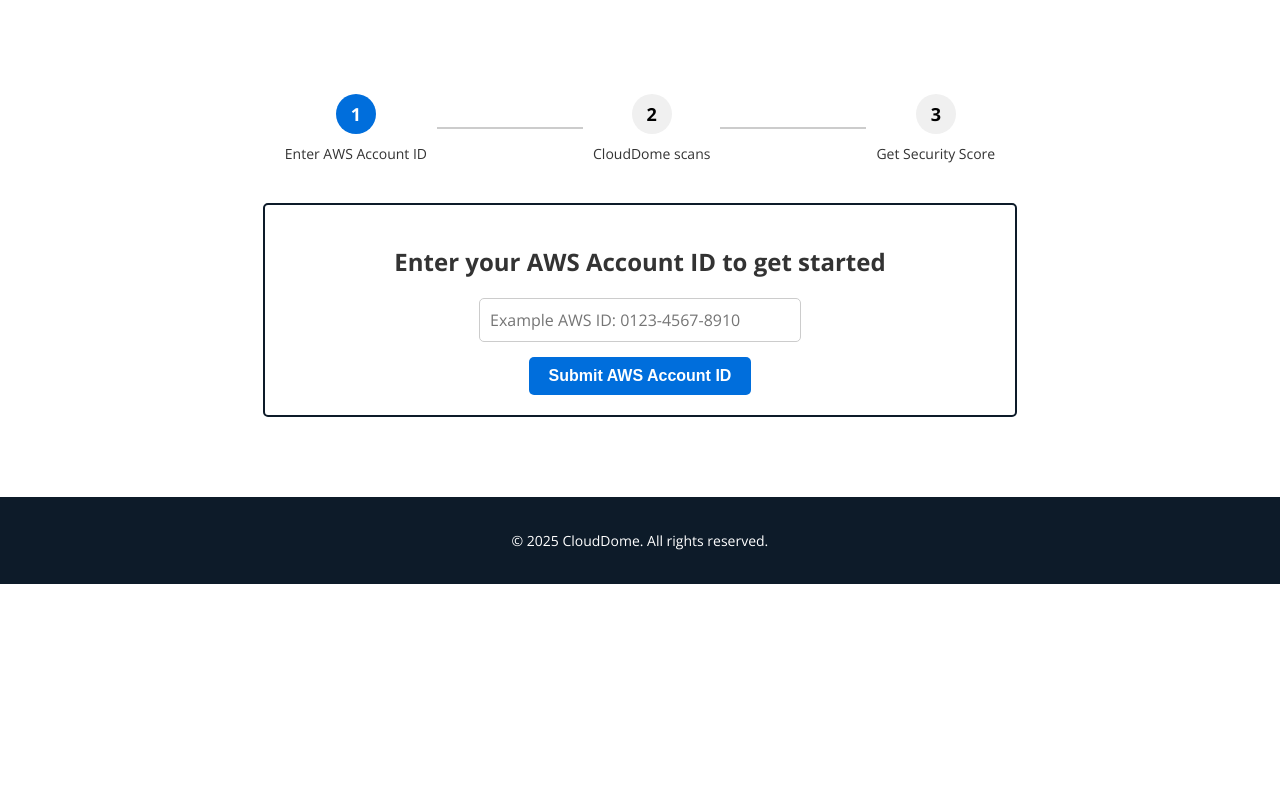
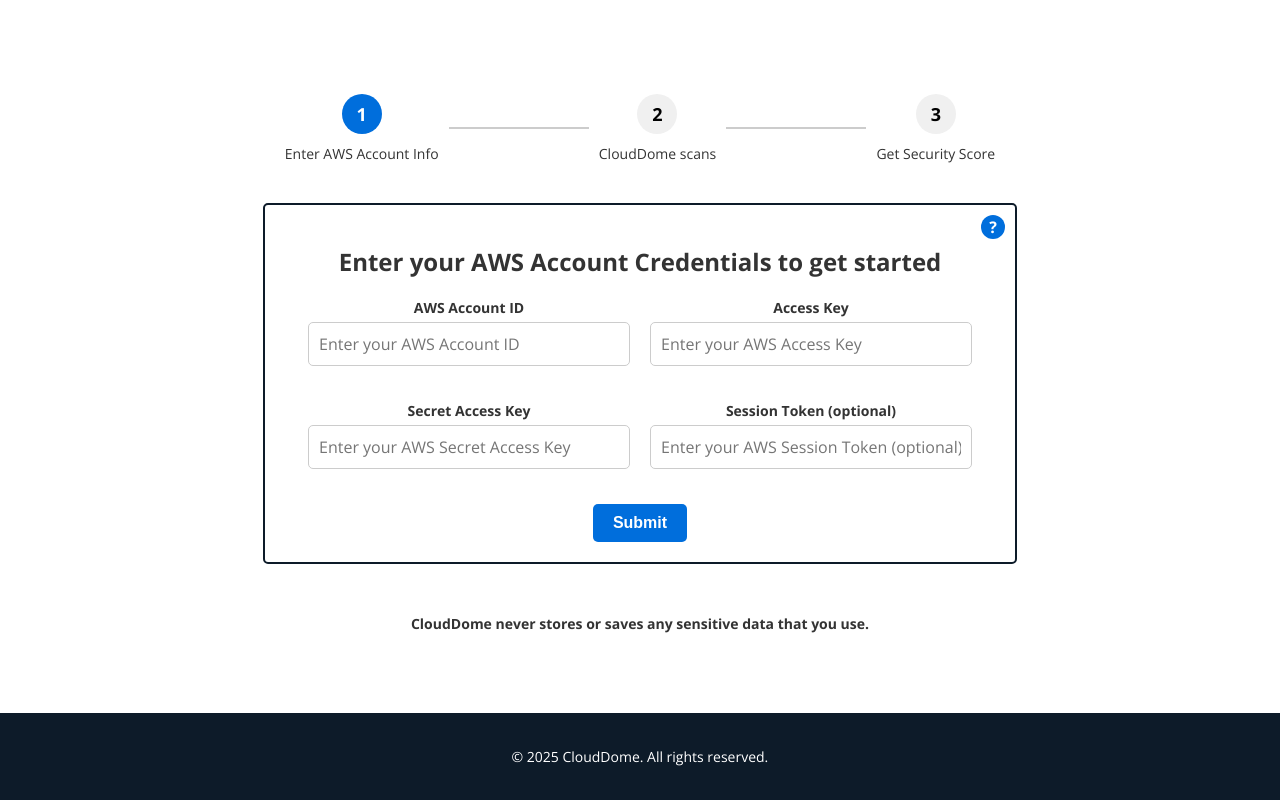
Before and after one commit to eitantuchin/COMS_459_Final_Project, a Vue app in the folder frontend/cloud-dome-app/: page / in a window 1280 px wide. Shown: the part 993-1793 px from the top of the page. Before the commit the page ends 1577 px from the top, so only its background shows below. Built offline with nearby package versions, Linux system fonts and the light colour scheme.

Commit message:
Finished most of the UI needed for the main page and now will work on making logo + checking security measures

```diff
--- a/frontend/cloud-dome-app/src/App.vue
+++ b/frontend/cloud-dome-app/src/App.vue
@@ -1,16 +1,13 @@
 <template>
-  <MainPage />
+  <div id="app">
+    <router-view></router-view>
+  </div>
 </template>
 
 <script>
-import MainPage from './components/main_page/main_page.vue'
-
 export default {
   name: 'App',
-  components: {
-    MainPage
-  }
-}
+};
 </script>
 
 <style>
--- a/frontend/cloud-dome-app/src/components/main_page/main_page.css
+++ b/frontend/cloud-dome-app/src/components/main_page/main_page.css
@@ -126,6 +126,8 @@ body {
   margin: 0;
   font-size: 14px;
   color: #006EDC;
+  transition: background-color 0.3s ease;
+
 }
 
 .resources-dropdown-menu a:hover {
@@ -250,16 +252,22 @@ body {
   margin-bottom: 10px;
 }
 
-.step-number.active {
-  background-color: #006EDC;
-  color: white;
-}
 
 .step-connector {
   flex-grow: 1;
   height: 2px;
   background-color: #ccc;
   margin: 0 10px;
+}
+
+/* Update Process Steps Styles */
+.step-connector.active {
+  background-color: #006EDC; /* Blue when active */
+}
+
+.step-number.active {
+  background-color: #006EDC;
+  color: white;
 }
 
 .step-label {
@@ -275,6 +283,8 @@ body {
     border: 2px solid #0d1b29; /* Add a solid black outline */
     padding: 20px; /* Add padding inside the box for spacing */
     border-radius: 5px; /* Optional: slight rounding for a softer look */
+    position: relative;
+    overflow: visible; /* Ensure the tooltip isn’t clipped */
   }
 
   .aws-account-title {
@@ -329,3 +339,149 @@ body {
     margin-top: 2px;
     font-family: 'Open Sans', sans-serif;
   }
+
+  /* Style for the 2x2 grid of input fields */
+.aws-input-grid {
+  display: grid;
+  grid-template-columns: 1fr 1fr; /* Two equal columns */
+  gap: 20px; /* Space between grid items */
+  margin-bottom: 20px; /* Space between the grid and the error message/button */
+}
+
+/* Style for each input group (label + input) */
+.input-group {
+  display: flex;
+  flex-direction: column;
+}
+
+/* Style for the labels */
+.input-group label {
+  font-size: 14px;
+  font-weight: bold;
+  color: #333;
+  margin-bottom: 5px;
+  font-family: 'Open Sans', sans-serif;
+}
+
+.privacy-message {
+  font-size: 14px;
+  color: #333; /* Darker color for more emphasis */
+  font-weight: bold; /* Make it bold */
+  text-align: center;
+  margin: 10px 0 40px 0;
+  font-family: 'Open Sans', sans-serif;
+  width: 60%;
+  margin-left: auto;
+  margin-right: auto;
+}
+
+.help-icon {
+  position: absolute;
+  top: 10px;
+  right: 10px;
+  width: 24px;
+  height: 24px;
+  display: flex;
+  align-items: center;
+  justify-content: center;
+  cursor: pointer;
+}
+
+/* Style for the question mark and its circle */
+.question-mark {
+  display: flex;
+  align-items: center;
+  justify-content: center;
+  width: 24px;
+  height: 24px;
+  background-color: #006EDC;
+  color: white;
+  font-size: 16px;
+  font-weight: bold;
+  border-radius: 50%;
+  transition: background-color 0.3s ease;
+}
+
+.question-mark:hover {
+  background-color: #005BB5;
+}
+
+/* Style for the tooltip */
+.tooltip {
+  position: absolute;
+  top: 30px;
+  right: 0;
+  background-color: #333;
+  color: white;
+  padding: 10px;
+  border-radius: 5px;
+  width: 500px; /* Increased width to make it less tall */
+  z-index: 10;
+  font-family: 'Open Sans', sans-serif;
+  font-size: 14px;
+  line-height: 1.5;
+  visibility: hidden;
+  opacity: 0;
+  transition: opacity 0.3s ease, visibility 0.3s ease;
+}
+
+/* Show the tooltip on hover of the help icon */
+.help-icon:hover .tooltip {
+  visibility: visible;
+  opacity: 1;
+}
+
+/* Style for the tooltip's heading */
+.tooltip h3 {
+  font-size: 16px;
+  margin-bottom: 10px;
+  font-weight: bold;
+}
+
+/* Style for the tooltip's paragraphs */
+.tooltip p {
+  margin-bottom: 10px;
+}
+
+/* Style for code snippets in the tooltip */
+.tooltip code {
+  background-color: #555;
+  padding: 2px 4px;
+  border-radius: 3px;
+  font-family: monospace;
+}
+
+/* Responsive adjustment for the tooltip */
+@media (max-width: 600px) {
+  .tooltip {
+    width: 250px; /* Adjusted width for smaller screens */
+    right: -115px; /* Center the tooltip on smaller screens */
+  }
+}
+
+.progress-section {
+  width: 60%; /* Match other sections */
+  margin-bottom: 20px;
+  text-align: center;
+}
+
+.progress-message {
+  font-size: 16px;
+  font-weight: bold;
+  color: #333;
+  margin-bottom: 10px;
+}
+
+.progress-bar {
+  width: 100%;
+  height: 20px;
+  background-color: #f0f0f0;
+  border-radius: 10px;
+  overflow: hidden;
+}
+
+.progress-fill {
+  height: 100%;
+  background-color: #006EDC; /* Brand blue */
+  transition: width 0.5s ease-in-out; /* Smooth transition for width */
+}
--- a/frontend/cloud-dome-app/src/components/main_page/main_page.js
+++ b/frontend/cloud-dome-app/src/components/main_page/main_page.js
@@ -1,21 +1,26 @@
+/* eslint-disable */
 export default {
-    name: 'MainPage',
     data() {
       return {
         isDropdownOpen: false,
-        timeoutId: null,
+        awsAccountId: '',
+        awsAccessKey: '',
+        awsSecretKey: '',
+        awsSessionToken: '',
         awsIdError: '',
-      }
+        showProgress: false, // Controls visibility of progress bar
+        progressWidth: 0, // Percentage width of the progress bar
+        progressMessage: '', // Message above the progress bar
+        isScanning: false, // Tracks step 2 progress
+        isDone: false, // Tracks step 3 progress
+      };
     },
     methods: {
       showDropdown() {
-        clearTimeout(this.timeoutId)
-        this.isDropdownOpen = true
+        this.isDropdownOpen = true;
       },
       hideDropdown() {
-        this.timeoutId = setTimeout(() => {
-          this.isDropdownOpen = false
-        }, 200)
+        this.isDropdownOpen = false;
       },
       scrollToAwsInput() {
         const awsInput = document.getElementById('aws-account-input');
@@ -23,25 +28,31 @@ export default {
           awsInput.scrollIntoView({ behavior: 'smooth', block: 'center' });
         }
       },
-      // Updated method to validate AWS Account ID
-    async validateAwsId() {
-        // Regular expression for ####-####-#### format (where # is a digit)
-        const awsIdPattern = /^\d{4}-\d{4}-\d{4}$/;
+      async validateAwsId() {
+        const awsIdPattern = /^\d{12}$/;
 
-        // First, check the format
         if (!awsIdPattern.test(this.awsAccountId)) {
           this.awsIdError = 'Invalid AWS ID. Try again please.';
-          return; // Exit early if the format is invalid
+          return;
         }
 
-        // If the format is valid, call the backend to check if the AWS Account ID exists
+        if (!this.awsAccessKey || !this.awsSecretKey) {
+          this.awsIdError = 'Access Key ID and Secret Access Key are required.';
+          return;
+        }
+
         try {
-          const response = await fetch('http://localhost:3000/api/check-aws-id', {
+          const response = await fetch('http://localhost:3000/api/check-aws-info', {
             method: 'POST',
             headers: {
               'Content-Type': 'application/json',
             },
-            body: JSON.stringify({ awsAccountId: this.awsAccountId }),
+            body: JSON.stringify({
+              awsAccountId: this.awsAccountId,
+              awsAccessKey: this.awsAccessKey,
+              awsSecretKey: this.awsSecretKey,
+              awsSessionToken: this.awsSessionToken || undefined,
+            }),
           });
 
           const data = await response.json();
@@ -50,20 +61,48 @@ export default {
             throw new Error(data.error || 'Failed to check AWS Account ID');
           }
 
-          // Check the response from the backend
           if (!data.exists) {
             this.awsIdError = 'AWS Account ID not found.';
           } else {
-            // initiate all processes here
-            this.awsIdError = ''; // Clear the error if the ID exists
+            this.awsIdError = '';
+            this.startProgress(); // Start progress bar on successful validation
           }
         } catch (error) {
           console.error('Error checking AWS Account ID:', error);
           this.awsIdError = 'Error checking AWS Account ID. Please try again.';
         }
       },
-    }
-}
+      startProgress() {
+        this.showProgress = true;
+        this.isScanning = true; // Activate step 2
+        const messages = [
+          'Scanning AWS services...',
+          'Checking security measures...',
+          'Extracting data...',
+          'Creating charts...',
+          'Calculating Security Score...',
+        ];
+        let step = 0;
+        this.progressWidth = 0;
+
+        const interval = setInterval(() => {
+          this.progressWidth += 20; // Increase by 20% every 2 seconds
+          this.progressMessage = messages[step];
+          step++;
+
+          if (step >= messages.length) {
+            clearInterval(interval);
+            this.isScanning = false;
+            this.isDone = true; // Activate step 3
+            setTimeout(() => {
+              this.showProgress = false;
+              this.$router.push('/results');
+            }, 500); // Wait 0.5 seconds after completion
+          }
+        }, 2000); // Update every 2 seconds
+      },
+    },
+  };
 
 document.addEventListener('DOMContentLoaded', () => {
     const logo = document.querySelector('.logo');
--- a/frontend/cloud-dome-app/src/components/main_page/main_page.vue
+++ b/frontend/cloud-dome-app/src/components/main_page/main_page.vue
@@ -34,42 +34,105 @@
 	  </header>
 	  <main class="main-content">
 		<section class="clouddome-impact">
-		  <p>Many people have trouble securing of all the AWS resources they used properly. Why? AWS is a large user interface with many different features and options for every service, making it difficult and time-consuming to ensure all services comply with industry-level security standards. The <b>CloudDome Security Score (CDSS)</b> will help you optimize your security protocol, pointing out areas weakly secured and giving you a clear guide on how to improve your score. <br><br><b>CloudDome's assessment can increase your security score by 50%.</b></p>
+			<p>
+				Many people have trouble securing of all the AWS resources they used properly.
+				Why? AWS is a large user interface with many different features and options
+				for every service, making it difficult and time-consuming to ensure all
+				services comply with industry-level security standards. The <b>CloudDome
+				Security Score (CDSS)</b> will help you optimize your security protocol,
+				pointing out areas weakly secured and giving you a clear guide on
+				how to improve your score.
+				<br>
+				<br>
+				<b>CloudDome's assessment can increase your security score by 50%.</b>
+			</p>
 		</section>
 		<!-- Process steps section -->
 		<section class="process-steps-section">
 			<div class="process-steps">
 			<div class="step">
 				<div class="step-number active">1</div>
-			  <div class="step-label">Enter AWS Account ID</div>
+				<div class="step-label">Enter AWS Account Info</div>
 			</div>
-			<div class="step-connector"></div>
+			<div class="step-connector" :class="{ 'active': isScanning || isDone }"></div>
 			<div class="step">
-			  <div class="step-number">2</div>
+				<div class="step-number" :class="{ 'active': isScanning || isDone }">2</div>
 				<div class="step-label">CloudDome scans</div>
 			</div>
-			<div class="step-connector"></div>
+			<div class="step-connector" :class="{ 'active': isDone }"></div>
 			<div class="step">
-			  <div class="step-number">3</div>
+				<div class="step-number" :class="{ 'active': isDone }">3</div>
 				<div class="step-label">Get Security Score</div>
 			</div>
 			</div>
 		</section>
-		<!-- New section for AWS account ID input -->
+		<section class="progress-section" v-if="showProgress">
+			<div class="progress-message">{{ progressMessage }}</div>
+			<div class="progress-bar">
+			<div class="progress-fill" :style="{ width: progressWidth + '%' }"></div>
+			</div>
+      	</section>
+		<!-- AWS account ID input section -->
 		<section class="aws-account-section">
-			<h2 class="aws-account-title">Enter your AWS Account ID to get started</h2>
+			<div class="help-icon">
+			<span class="question-mark">?</span>
+			<div class="tooltip">
+				<h3>Where to Find Your AWS Credentials</h3>
+				<p><strong>AWS Account ID:</strong> Log in to the AWS Management Console. Your Account ID is displayed in the top-right corner under your username (click the dropdown). It’s a 12-digit number (e.g., 1234-5678-9012).</p>
+				<p><strong>Access Key ID and Secret Access Key:</strong> Go to the IAM service in the AWS Management Console. Navigate to "Users," select your user, and go to the "Security credentials" tab. Click "Create access key" to generate a new Access Key ID and Secret Access Key. Note: You can only view the Secret Access Key once during creation, so save it securely.</p>
+				<p><strong>Session Token (if using temporary credentials):</strong> If you’re using temporary credentials (e.g., from an IAM role or AWS SSO), you’ll get a Session Token along with your Access Key ID and Secret Access Key. You can generate temporary credentials using the AWS CLI with <code>aws sts get-session-token</code> or by assuming a role with <code>aws sts assume-role</code>.</p>
+				<p><strong>Note:</strong> For security, use temporary credentials whenever possible. Avoid using long-term access keys for IAM users.</p>
+			</div>
+			</div>
+			<h2 class="aws-account-title">Enter your AWS Account Credentials to get started</h2>
 			<div class="aws-account-input-wrapper">
+			<div class="aws-input-grid">
+				<div class="input-group">
+				<label for="aws-account-input">AWS Account ID</label>
 				<input
 					type="text"
 					id="aws-account-input"
 					class="aws-account-input"
-				placeholder="Example AWS ID: 0123-4567-8910"
+					placeholder="Enter your AWS Account ID"
 					v-model="awsAccountId"
 				/>
-				<p v-if="awsIdError" class="error-message">{{ awsIdError }}</p> <!-- Display error message if it exists -->
-				<button class="aws-account-submit" @click="validateAwsId">Submit AWS Account ID</button>
+				</div>
+				<div class="input-group">
+				<label for="aws-access-key-input">Access Key</label>
+				<input
+					type="text"
+					id="aws-access-key-input"
+					class="aws-account-input"
+					placeholder="Enter your AWS Access Key"
+					v-model="awsAccessKey"
+				/>
+				</div>
+				<div class="input-group">
+				<label for="aws-secret-key-input">Secret Access Key</label>
+				<input
+					type="password"
+					id="aws-secret-key-input"
+					class="aws-account-input"
+					placeholder="Enter your AWS Secret Access Key"
+					v-model="awsSecretKey"
+				/>
+				</div>
+				<div class="input-group">
+				<label for="aws-session-token-input">Session Token (optional)</label>
+				<input
+					type="password"
+					id="aws-session-token-input"
+					class="aws-account-input"
+					placeholder="Enter your AWS Session Token (optional)"
+					v-model="awsSessionToken"
+				/>
+				</div>
+			</div>
+			<p v-if="awsIdError" class="error-message">{{ awsIdError }}</p>
+			<button class="aws-account-submit" @click="validateAwsId">Submit</button>
 			</div>
 		</section>
+		<p class="privacy-message">CloudDome never stores or saves any sensitive data that you use.</p>
 		</main>
 	  <footer class="footer">
 		<div class="footer-copyright">
--- /dev/null
+++ b/frontend/cloud-dome-app/src/components/result_page/result_page.js
@@ -0,0 +1 @@
+/* eslint-disable */
```
Also changed, not shown: frontend/cloud-dome-app/package.json (+5 -2 lines), frontend/cloud-dome-app/src/components/result_page/result_page.vue (added, +8 -0 lines), frontend/cloud-dome-app/src/main.js (+6 -3 lines), frontend/cloud-dome-app/src/router/router.js (added, +23 -0 lines), frontend/cloud-dome-app/src/components/result_page/result_page.css (added), 2 other files (tests, documents, lock files or other folders). Lines whose indentation alone changed are shown as unchanged.
